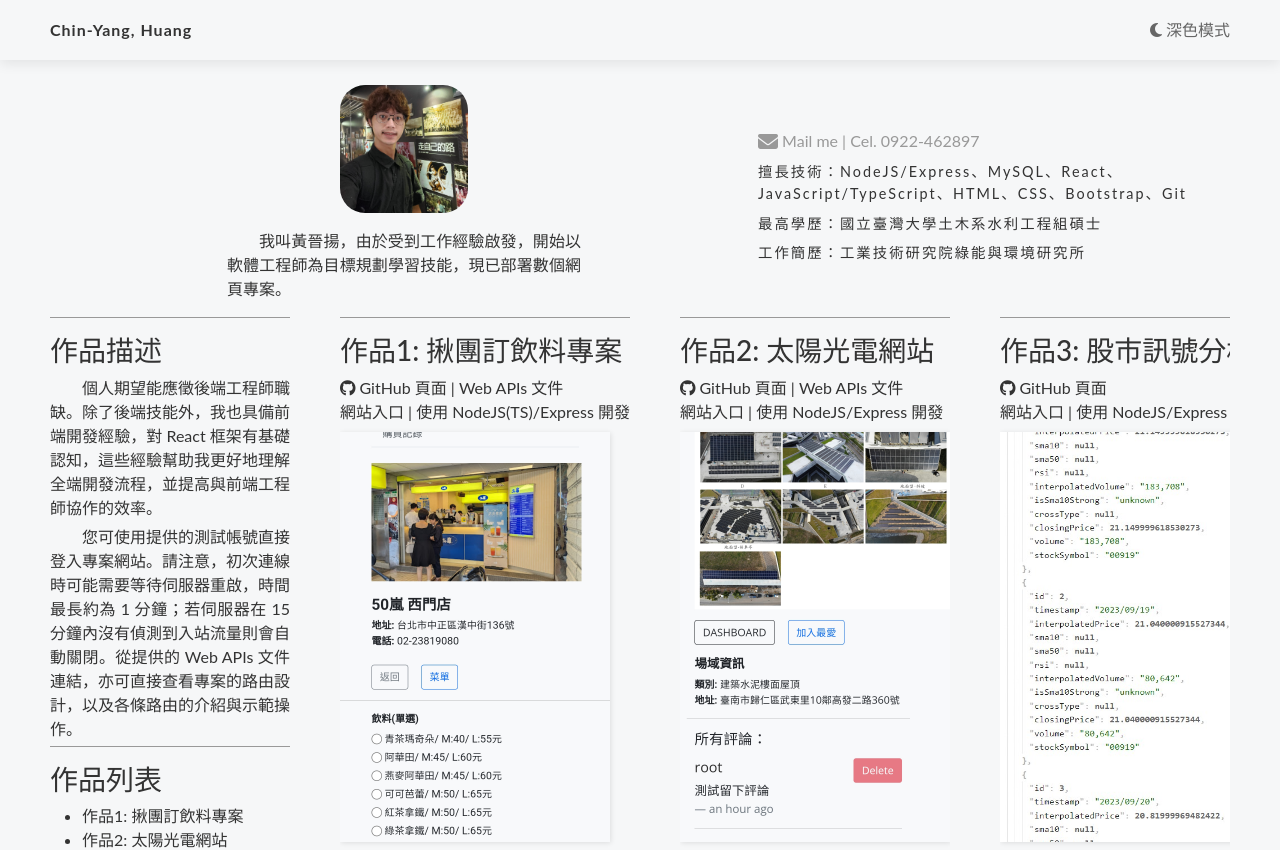
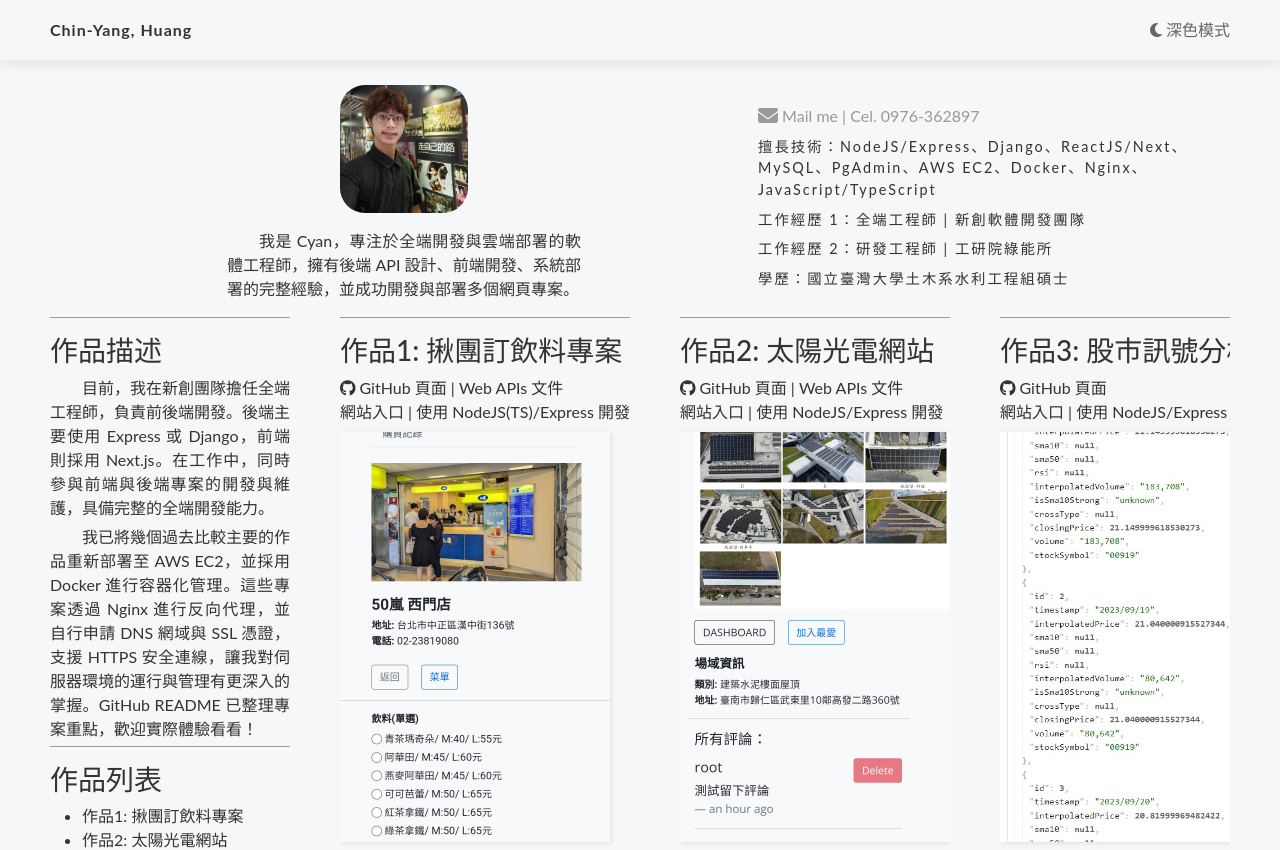
Before and after one commit to cyanshub/sp-resume-ts-082524, a React (Vite) app: page /sp-resume-ts-082524/resumes in a window 1280 px wide. Shown: the top 850 px of the page. Built offline with nearby package versions, Linux system fonts and the light colour scheme.

Commit message:
fix: 調整自我介紹的版面和作品描述

```diff
--- a/src/components/ResumePageComponents/DescriptionSection.tsx
+++ b/src/components/ResumePageComponents/DescriptionSection.tsx
@@ -9,18 +9,20 @@ const DescriptionSection = () => {
           <i className="fas fa-envelope fa-lg"></i> Mail me
         </a>
         <span className="social-media-link"> | </span>
-        <span className="social-media-link cursor-pointer">Cel. 0922-462897</span>
+        <span className="social-media-link cursor-pointer">Cel. 0976-362897</span>
       </div>
 
       <div className="title mb-2" style={{ whiteSpace: 'wrap' }}>
-        擅長技術：NodeJS/Express、MySQL、React、JavaScript/TypeScript、HTML、CSS、Bootstrap、Git
+        擅長技術：NodeJS/Express、Django、ReactJS/Next、MySQL、PgAdmin、AWS EC2、Docker、Nginx、JavaScript/TypeScript
       </div>
 
-      <div className="title mb-2">最高學歷：國立臺灣大學土木系水利工程組碩士</div>
-
       <div className="title mb-2">
-        工作簡歷：工業技術研究院綠能與環境研究所
+        工作經歷 1：全端工程師 | 新創軟體開發團隊
       </div>
+      <div className="title mb-2">
+        工作經歷 2：研發工程師 | 工研院綠能所
+      </div>
+      <div className="title mb-2">學歷：國立臺灣大學土木系水利工程組碩士</div>
     </div>
   )
 }
--- a/src/components/ResumePageComponents/InfoSection.tsx
+++ b/src/components/ResumePageComponents/InfoSection.tsx
@@ -7,7 +7,7 @@ const InfoSection = () => {
         </a>
       </div>
 
-      <p className="description mt-3">我叫黃晉揚，由於受到工作經驗啟發，開始以軟體工程師為目標規劃學習技能，現已部署數個網頁專案。</p>
+      <p className="description mt-3">我是 Cyan，專注於全端開發與雲端部署的軟體工程師，擁有後端 API 設計、前端開發、系統部署的完整經驗，並成功開發與部署多個網頁專案。</p>
     </div>
   )
 }
--- a/src/components/ResumePageComponents/SkillSection.tsx
+++ b/src/components/ResumePageComponents/SkillSection.tsx
@@ -27,13 +27,11 @@ const SkillSection = ({ sps }: Props) => {
         <h3 className="skill-name">作品描述</h3>
 
         <p className="skill-description">
-          個人期望能應徵後端工程師職缺。除了後端技能外，我也具備前端開發經驗，對 React
-          框架有基礎認知，這些經驗幫助我更好地理解全端開發流程，並提高與前端工程師協作的效率。
+          目前，我在新創團隊擔任全端工程師，負責前後端開發。後端主要使用 Express 或 Django，前端則採用 Next.js。在工作中，同時參與前端與後端專案的開發與維護，具備完整的全端開發能力。
         </p>
 
         <p className="skill-description">
-          您可使用提供的測試帳號直接登入專案網站。請注意，初次連線時可能需要等待伺服器重啟，時間最長約為 1 分鐘；若伺服器在 15
-          分鐘內沒有偵測到入站流量則會自動關閉。從提供的 Web APIs 文件連結，亦可直接查看專案的路由設計，以及各條路由的介紹與示範操作。
+          我已將幾個過去比較主要的作品重新部署至 AWS EC2，並採用 Docker 進行容器化管理。這些專案透過 Nginx 進行反向代理，並自行申請 DNS 網域與 SSL 憑證，支援 HTTPS 安全連線，讓我對伺服器環境的運行與管理有更深入的掌握。GitHub README 已整理專案重點，歡迎實際體驗看看！
         </p>
 
         <h3 className="skill-name">作品列表</h3>
```
